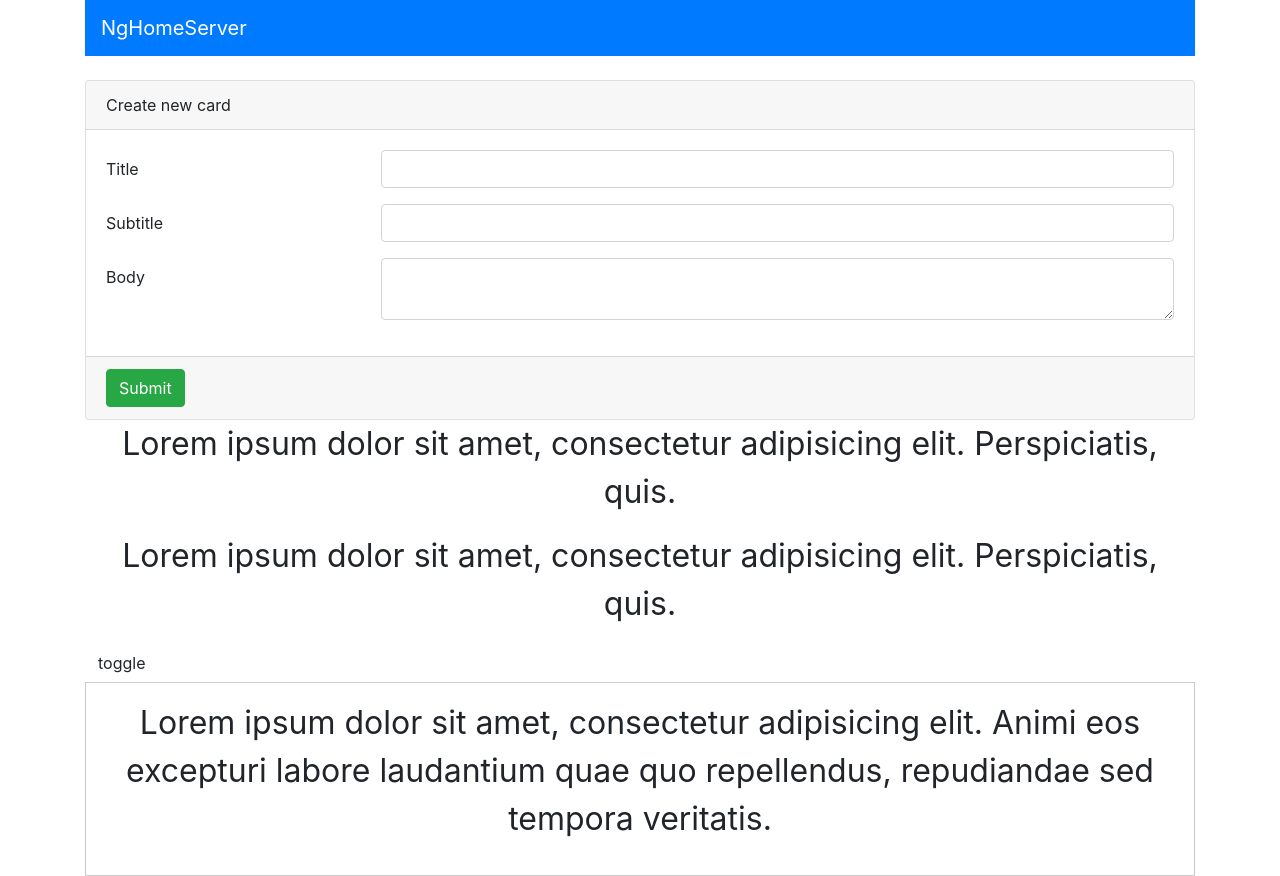
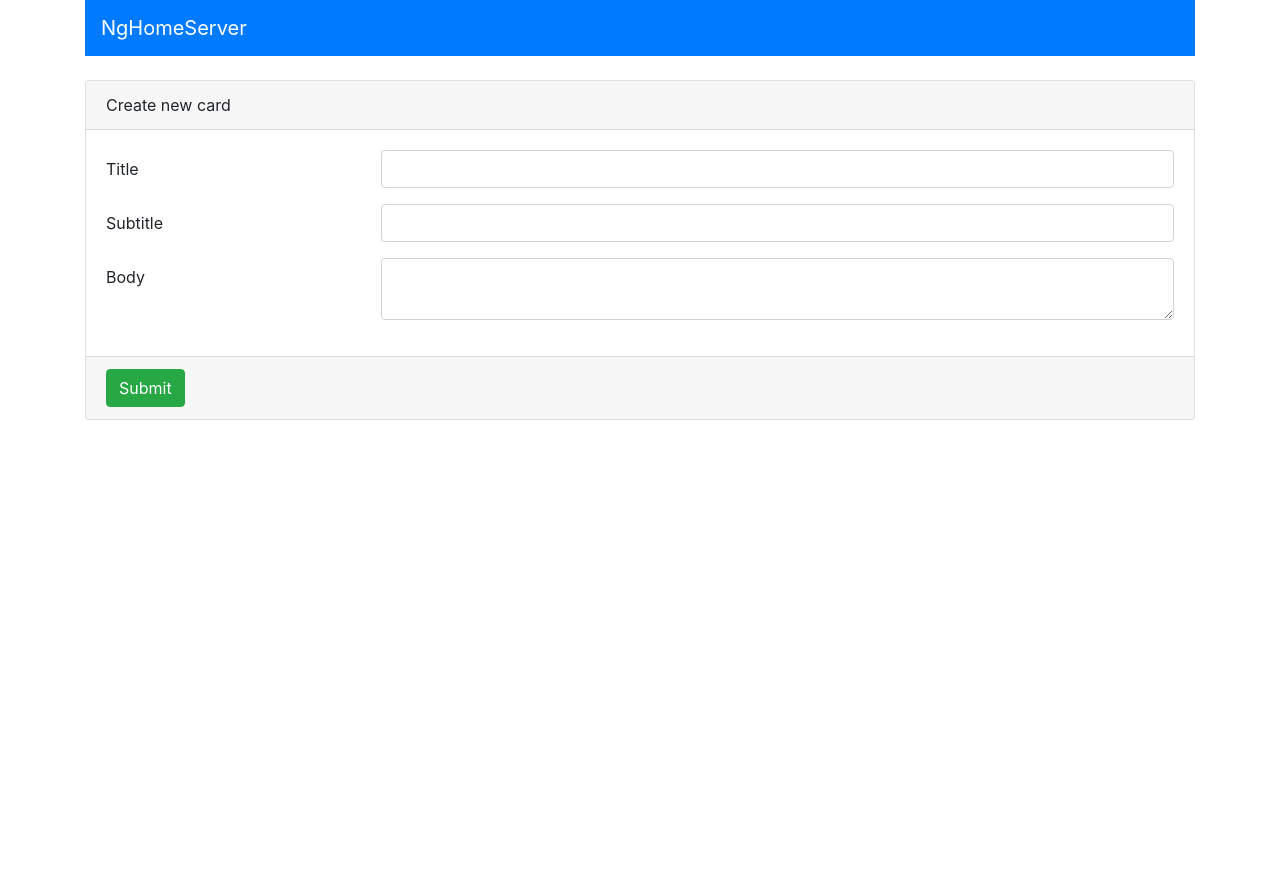
Before and after one commit to mykniaz/ng-home-server, an Angular app in the folder ng-home-server-web-app/: page / in a window 1280 px wide. After the commit the page ends 800 px from the top, so only its background shows below. Built offline with nearby package versions, Linux system fonts and the light colour scheme.

Commit message:
fe add new structure

```diff
--- a/ng-home-server-web-app/src/app/app.component.html
+++ b/ng-home-server-web-app/src/app/app.component.html
@@ -2,36 +2,5 @@
   <div class="container">
     <app-header></app-header>
     <app-main-page></app-main-page>
-
-    <p
-      appStyle
-      [dStyle]="{ color: 'blue', fontWeight: 'bold' }"
-    >
-      Lorem ipsum dolor sit amet, consectetur adipisicing elit. Perspiciatis, quis.
-    </p>
-    <p
-      appStyle
-      [dStyle]="{ color: 'blue', fontWeight: 'bold' }"
-    >
-      Lorem ipsum dolor sit amet, consectetur adipisicing elit. Perspiciatis, quis.
-    </p>
-    <button class="btn" (click)="isVisible = !isVisible">toggle</button>
-
-    <ng-template [ngIf]="isVisible">
-      <div class="wrap">
-        <p>
-          Lorem ipsum dolor sit amet, consectetur adipisicing elit. Animi eos excepturi labore laudantium quae quo
-          repellendus, repudiandae sed tempora veritatis.
-        </p>
-      </div>
-    </ng-template>
-    <ng-template [appNgIfNot]="isVisible">
-      <div class="wrap">
-        <p>
-          Lorem ipsum dolor sit amet, consectetur adipisicing elit.
-        </p>
-      </div>
-    </ng-template>
-
   </div>
 </div>
--- a/ng-home-server-web-app/src/app/app.component.ts
+++ b/ng-home-server-web-app/src/app/app.component.ts
@@ -6,6 +6,4 @@ import { Component } from '@angular/core';
   templateUrl: './app.component.html',
 })
 
-export class AppComponent {
-  isVisible = true;
-}
+export class AppComponent {}
--- a/ng-home-server-web-app/src/app/app.module.ts
+++ b/ng-home-server-web-app/src/app/app.module.ts
@@ -9,9 +9,6 @@ import { HeaderComponent } from './header/header.component';
 import { MainPageComponent } from './main-page/main-page.component';
 import { PostFormComponent } from './post-form/post-form.component';
 
-// Directives
-import { StyleDirective } from './directives/style.directive';
-import { NgIfNotDirective } from './directives/ng-if-not.directive';
 
 @NgModule({
   declarations: [
@@ -20,15 +17,12 @@ import { NgIfNotDirective } from './directives/ng-if-not.directive';
     HeaderComponent,
     MainPageComponent,
     PostFormComponent,
-    StyleDirective,
-    NgIfNotDirective,
   ],
   imports: [
     FormsModule,
     BrowserModule,
     AppRoutingModule,
   ],
-  providers: [],
   bootstrap: [AppComponent]
 })
 export class AppModule { }
--- a/ng-home-server-web-app/src/app/directives/ng-if-not.directive.ts
+++ /dev/null
@@ -1,16 +0,0 @@
-import { Directive, Input, TemplateRef, ViewContainerRef } from '@angular/core';
-
-@Directive({
-  selector: '[appNgIfNot]'
-})
-export class NgIfNotDirective {
-  @Input('appNgIfNot') set ifNot(condition: boolean) {
-    if (!condition) {
-      this.viewContainer.createEmbeddedView(this.templateRef);
-    } else {
-      this.viewContainer.clear();
-    }
-  }
-
-  constructor(private templateRef: TemplateRef<any>, private viewContainer: ViewContainerRef) {}
-}
--- a/ng-home-server-web-app/src/app/directives/style.directive.ts
+++ /dev/null
@@ -1,30 +0,0 @@
-import {
-  Directive,
-  HostBinding,
-  Input,
-  HostListener
-} from '@angular/core';
-
-@Directive({
-  selector: '[appStyle]'
-})
-export class StyleDirective {
-  @Input('dStyle') dStyle: {color?: string, fontWeight?: string} = null;
-
-  @HostBinding('style.color') elColor = null;
-  @HostBinding('style.fontWeight') elFontWeight = null;
-
-  @HostListener('click', ['$event.target']) onClick(event: Event) {
-    console.log(event);
-  }
-
-  @HostListener('mouseenter', ['$event.target']) onEnter(event: Event) {
-    this.elColor = this.dStyle.color;
-    this.elFontWeight = this.dStyle.fontWeight;
-  }
-
-  @HostListener('mouseleave', ['$event.target']) onLeave(event: Event) {
-    this.elColor = null;
-    this.elFontWeight = null;
-  }
-}
--- a/ng-home-server-web-app/src/app/main-page/main-page.component.html
+++ b/ng-home-server-web-app/src/app/main-page/main-page.component.html
@@ -7,6 +7,7 @@
       ></app-post>
     </div>
 </div>
+
 <div class="row">
   <div class="col-12">
     <app-post-form
--- a/ng-home-server-web-app/src/app/main-page/main-page.component.ts
+++ b/ng-home-server-web-app/src/app/main-page/main-page.component.ts
@@ -34,4 +34,5 @@ export class MainPageComponent {
       ...this.posts.slice(updatedPostIndex + 1),
     ];
   }
+
 }
```
